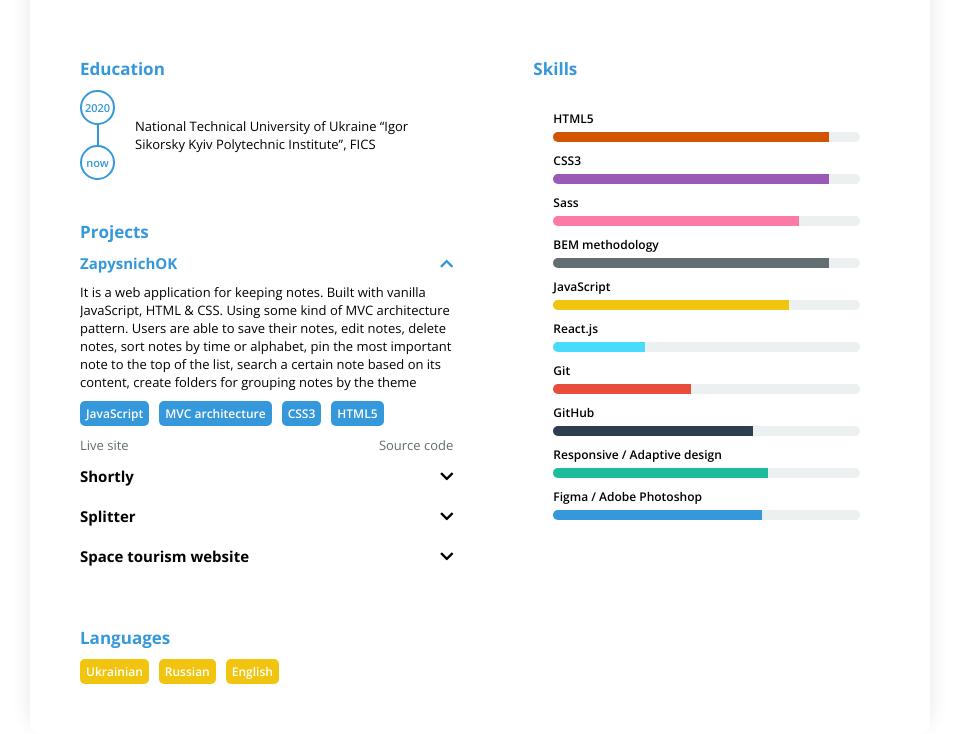
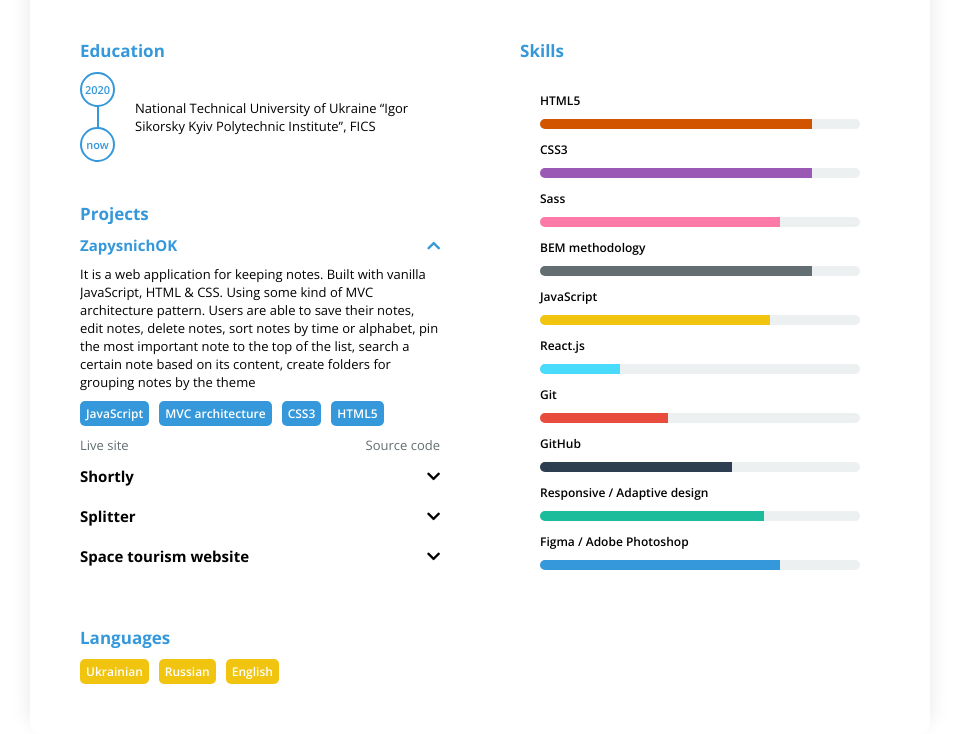
Before and after one commit to artemmatiushenko1/CV, a plain HTML site: page index.html in a window 1280 px wide. Shown: the part 392-1126 px from the top of the page, without its empty margins (160-1119 px from the left). Drawn offline with nearby package versions, Linux system fonts and the light colour scheme.

Commit message:
Changed some html tags

```diff
--- a/index.html
+++ b/index.html
@@ -22,23 +22,23 @@
   </head>
   <body>
     <main class="resume">
+      <section class="intro section">
         <img
           src="./assets/personal-photo.jpg"
-        alt="personal-photo"
-        class="resume__photo"
+          alt="Personal photo"
+          class="intro__photo"
         />
-      <div class="intro card">
+        <div class="intro__about">
           <h1 class="intro__full-name animated-text">Artem Matiushenko</h1>
           <h2 class="intro__occupation animated-text">Front-end Developer</h2>
           <p class="intro__description">
             I'm a 2nd-year student at Ukrainian technical university, studying
-          computer science. For now, I'm interested in developing my career as a
-          web developer, especially a front-end developer. I can describe myself
-          as a motivated, persistent, and single-minded person, so I am ready
-          for changes, learn new technologies, and improve myself as a
+            computer science. For now, I'm interested in developing my career as
+            a web developer, especially a front-end developer. I can describe
+            myself as a motivated, persistent, and single-minded person, so I am
+            ready for changes, learn new technologies, and improve myself as a
             developer.
           </p>
-
           <ul class="intro__socials">
             <li class="social__item">
               <a
@@ -65,16 +65,20 @@
               ></a>
             </li>
             <li class="social__item">
-            <a href="https://t.me/artemko_m" target="blank" class="social__link"
+              <a
+                href="https://t.me/artemko_m"
+                target="blank"
+                class="social__link"
                 ><i class="fab fa-telegram"></i
               ></a>
             </li>
           </ul>
         </div>
+      </section>
 
       <div class="column column--left">
-        <div class="education card">
-          <h3 class="card__title animated-text">Education</h3>
+        <section class="education section">
+          <h3 class="section__title animated-text">Education</h3>
           <ul class="education__list">
             <li class="education__item">
               <div class="education__period">
@@ -87,9 +91,9 @@
               </p>
             </li>
           </ul>
-        </div>
-        <div class="projects card">
-          <h3 class="card__title animated-text">Projects</h3>
+        </section>
+        <section class="projects section">
+          <h3 class="section__title animated-text">Projects</h3>
           <ul class="projects__list">
             <li class="projects__project">
               <h4 class="project__name project__name--active">
@@ -240,132 +244,139 @@
               </div>
             </li>
           </ul>
-        </div>
-
-        <div class="languages card">
-          <h3 class="card__title animated-text">Languages</h3>
+        </section>
+        <section class="languages section">
+          <h3 class="section__title animated-text">Languages</h3>
           <ul class="languages__list">
             <li class="languages__item">Ukrainian</li>
             <li class="languages__item">Russian</li>
             <li class="languages__item">English</li>
           </ul>
-        </div>
+        </section>
       </div>
 
       <div class="column column--right">
-        <div class="skills card">
-          <h3 class="card__title animated-text">Skills</h3>
+        <section class="skills section">
+          <h3 class="section__title animated-text">Skills</h3>
           <ul class="skills__list">
             <li class="skills__item">
               <label class="progress-bar__label" for="progress-html"
                 >HTML5</label
               >
-              <div class="progress-bar" id="progress-html">
-                <div
-                  data-progress="90"
-                  class="progress-bar__progress progress-bar__progress--html"
-                ></div>
-              </div>
+              <progress
+                class="progress-bar progress-bar--html"
+                id="progress-html"
+                value="85"
+                data-progress="85"
+                max="100"
+              ></progress>
             </li>
             <li class="skills__item">
               <label class="progress-bar__label" for="progress-css">CSS3</label>
-              <div class="progress-bar" id="progress-css">
-                <div
-                  data-progress="90"
-                  class="progress-bar__progress progress-bar__progress--css"
-                ></div>
-              </div>
+              <progress
+                class="progress-bar progress-bar--css"
+                id="progress-css"
+                value="85"
+                max="100"
+                data-progress="85"
+              ></progress>
             </li>
             <li class="skills__item">
               <label class="progress-bar__label" for="progress-sass"
                 >Sass</label
               >
-              <div class="progress-bar" id="progress-sass">
-                <div
-                  data-progress="80"
-                  class="progress-bar__progress progress-bar__progress--sass"
-                ></div>
-              </div>
+              <progress
+                value="75"
+                max="100"
+                data-progress="75"
+                class="progress-bar progress-bar--sass"
+                id="progress-sass"
+              ></progress>
             </li>
             <li class="skills__item">
-              <label class="progress-bar__label" for="progress-sass"
+              <label class="progress-bar__label" for="progress-bem"
                 >BEM methodology</label
               >
-              <div class="progress-bar" id="progress-bem">
-                <div
-                  data-progress="90"
-                  class="progress-bar__progress progress-bar__progress--bem"
-                ></div>
-              </div>
+              <progress
+                value="85"
+                max="100"
+                data-progress="85"
+                class="progress-bar progress-bar--bem"
+                id="progress-bem"
+              ></progress>
             </li>
             <li class="skills__item">
               <label class="progress-bar__label" for="progress-js"
                 >JavaScript</label
               >
-              <div class="progress-bar" id="progress-js">
-                <div
-                  data-progress="77"
-                  class="progress-bar__progress progress-bar__progress--js"
-                ></div>
-              </div>
+              <progress
+                value="72"
+                max="100"
+                class="progress-bar progress-bar--js"
+                id="progress-js"
+                data-progress="72"
+              ></progress>
             </li>
             <li class="skills__item">
               <label class="progress-bar__label" for="progress-react"
                 >React.js</label
               >
-              <div class="progress-bar" id="progress-react">
-                <div
-                  data-progress="30"
-                  class="progress-bar__progress progress-bar__progress--react"
-                ></div>
-              </div>
+              <progress
+                value="25"
+                max="100"
+                class="progress-bar progress-bar--react"
+                id="progress-react"
+                data-progress="25"
+              ></progress>
             </li>
             <li class="skills__item">
               <label class="progress-bar__label" for="progress-git">Git</label>
-              <div class="progress-bar" id="progress-git">
-                <div
-                  data-progress="45"
-                  class="progress-bar__progress progress-bar__progress--git"
-                ></div>
-              </div>
+              <progress
+                value="40"
+                max="100"
+                class="progress-bar progress-bar--git"
+                id="progress-git"
+                data-progress="40"
+              ></progress>
             </li>
             <li class="skills__item">
               <label class="progress-bar__label" for="progress-github"
                 >GitHub</label
               >
-              <div class="progress-bar" id="progress-github">
-                <div
-                  data-progress="65"
-                  class="progress-bar__progress progress-bar__progress--github"
-                ></div>
-              </div>
+              <progress
+                value="60"
+                max="100"
+                class="progress-bar progress-bar--github"
+                id="progress-github"
+                data-progress="60"
+              ></progress>
             </li>
             <li class="skills__item">
               <label class="progress-bar__label" for="progress-design"
                 >Responsive / Adaptive design</label
               >
-              <div class="progress-bar" id="progress-design">
-                <div
+              <progress
+                value="70"
+                max="100"
+                class="progress-bar progress-bar--design"
+                id="progress-design"
                 data-progress="70"
-                  class="progress-bar__progress progress-bar__progress--design"
-                ></div>
-              </div>
+              ></progress>
             </li>
             <li class="skills__item">
               <label class="progress-bar__label" for="progress-design-soft"
                 >Figma / Adobe Photoshop</label
               >
-              <div class="progress-bar" id="progress-design-soft">
-                <div
-                  data-progress="68"
-                  class="
-                    progress-bar__progress progress-bar__progress--design-soft
-                  "
-                ></div>
-              </div>
+              <progress
+                value="75"
+                max="100"
+                class="progress-bar progress-bar--design-soft"
+                id="progress-design-soft"
+                data-progress="75"
+              ></progress>
             </li>
           </ul>
-        </div>
+        </section>
       </div>
     </main>
   </body>
--- a/js/index.js
+++ b/js/index.js
@@ -24,22 +24,22 @@ const textElements = document.querySelectorAll('.animated-text');
 animateText(textElements);
 
 //Progressbars animation
-const progressbars = document.querySelectorAll('.progress-bar__progress');
+const progressbars = document.querySelectorAll('.progress-bar');
 
 function animateProgress(bar) {
   const maxProgress = parseInt(bar.dataset['progress']);
-  let currProgress = parseInt(bar.style.width.replace('px', ''));
+  let currProgress = parseInt(bar.getAttribute('value'));
   const progressAnimationTimer = setInterval(() => {
-    if (currProgress === maxProgress) {
+    if (currProgress >= maxProgress) {
       clearInterval(progressAnimationTimer);
     }
-    bar.style.width = currProgress + '%';
+    bar.value = currProgress;
     currProgress += 0.5;
   }, 5);
 }
 
 progressbars.forEach((bar) => {
-  bar.style.width = 0;
+  bar.value = 0;
   animateProgress(bar);
 });
 
--- a/styles/index.css
+++ b/styles/index.css
@@ -60,19 +60,19 @@ body {
   grid-column: 3 / -1;
 }
 
-.resume__photo {
+.intro__photo {
   max-width: 20rem;
   border-radius: 50%;
   display: inline-block;
 }
 
-.card {
+.section {
   border-radius: 1rem;
   padding: 2rem;
   transition: all 0.2s ease;
 }
 
-.card__title {
+.section__title {
   color: var(--color-primary);
   font-size: 1.7rem;
   position: relative;
@@ -81,8 +81,11 @@ body {
 }
 
 .intro {
-  grid-column: 2 / -1;
-  padding: 2rem 4rem;
+  grid-column: 1 / -1;
+  padding: 2rem;
+  display: grid;
+  grid-template-columns: min-content 1fr;
+  column-gap: 3rem;
 }
 
 .intro__full-name {
@@ -160,10 +163,13 @@ body {
 .progress-bar {
   width: 100%;
   height: 1rem;
-  background-color: #ecf0f1;
   border-radius: 10px;
   overflow: hidden;
   transition: all 0.2s ease;
+}
+
+.progress-bar::-webkit-progress-bar {
+  background-color: #ecf0f1;
 }
 
 .progress-bar__label {
@@ -171,47 +177,43 @@ body {
   margin-bottom: 5px;
 }
 
-.progress-bar__progress {
-  height: 100%;
-}
-
-.progress-bar__progress--html {
+.progress-bar--html::-webkit-progress-value {
   background-color: var(--color-html);
 }
 
-.progress-bar__progress--css {
+.progress-bar--css::-webkit-progress-value {
   background-color: var(--color-css);
 }
 
-.progress-bar__progress--sass {
+.progress-bar--sass::-webkit-progress-value {
   background-color: var(--color-sass);
 }
 
-.progress-bar__progress--bem {
+.progress-bar--bem::-webkit-progress-value {
   background-color: var(--color-bem);
 }
 
-.progress-bar__progress--js {
+.progress-bar--js::-webkit-progress-value {
   background-color: var(--color-js);
 }
 
-.progress-bar__progress--react {
+.progress-bar--react::-webkit-progress-value {
   background-color: var(--color-react);
 }
 
-.progress-bar__progress--git {
+.progress-bar--git::-webkit-progress-value {
   background-color: var(--color-git);
 }
 
-.progress-bar__progress--github {
+.progress-bar--github::-webkit-progress-value {
   background-color: var(--color-github);
 }
 
-.progress-bar__progress--design {
+.progress-bar--design::-webkit-progress-value {
   background-color: var(--color-design);
 }
 
-.progress-bar__progress--design-soft {
+.progress-bar--design-soft::-webkit-progress-value {
   background-color: var(--color-primary);
 }
 
@@ -385,6 +387,12 @@ body {
 }
 
 @media only screen and (max-width: 43.75em) {
+  .intro {
+    grid-template-columns: 1fr;
+    justify-items: center;
+    row-gap: 2rem;
+  }
+
   .resume {
     grid-template-columns: 1fr;
     justify-items: center;
@@ -411,11 +419,16 @@ body {
   }
 
   .column--right {
-    grid-row: 3 / 4;
+    grid-row: 2 / 3;
     width: 100%;
   }
 
-  .card {
+  /* .card {
+    padding-left: 0;
+    padding-right: 0;
+  } */
+
+  .section {
     padding-left: 0;
     padding-right: 0;
   }
```
Lines whose indentation alone changed are shown as unchanged.
